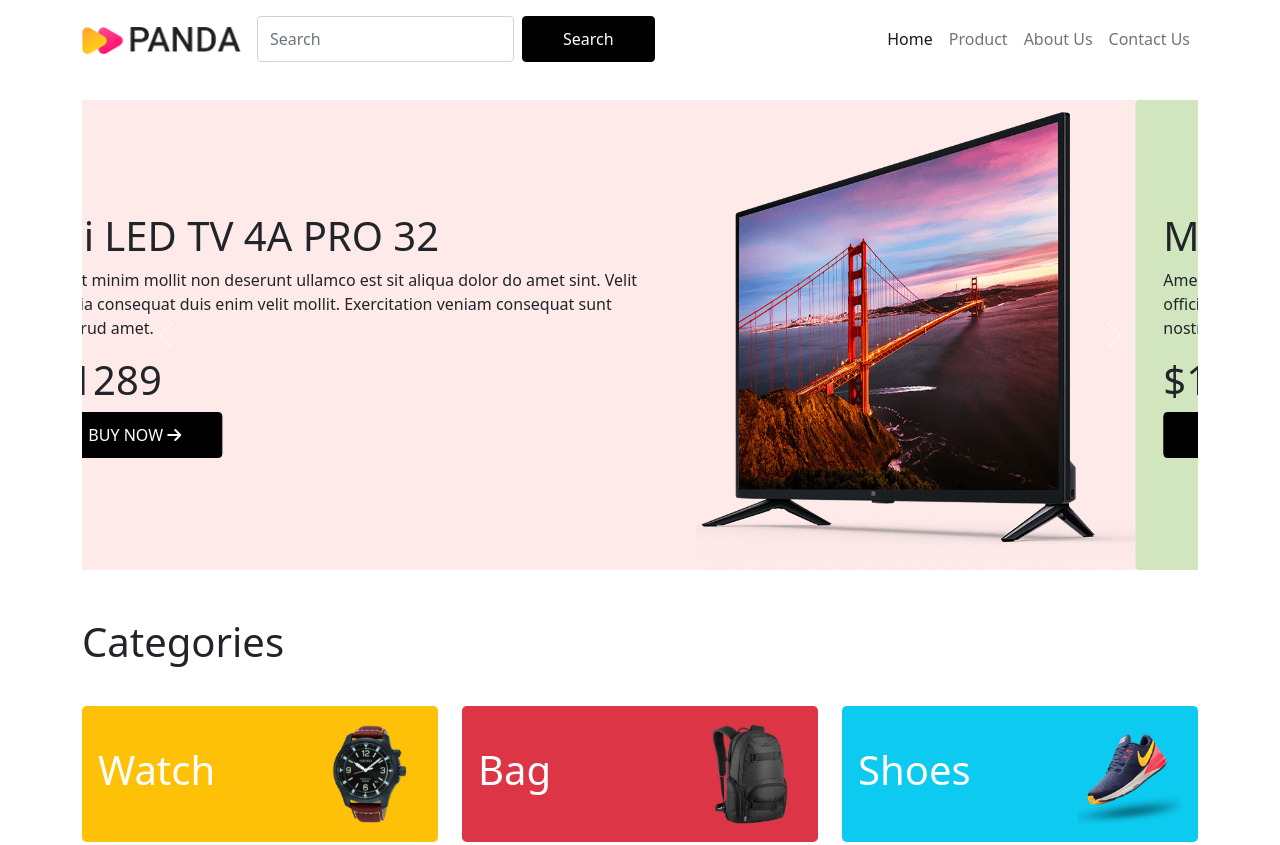
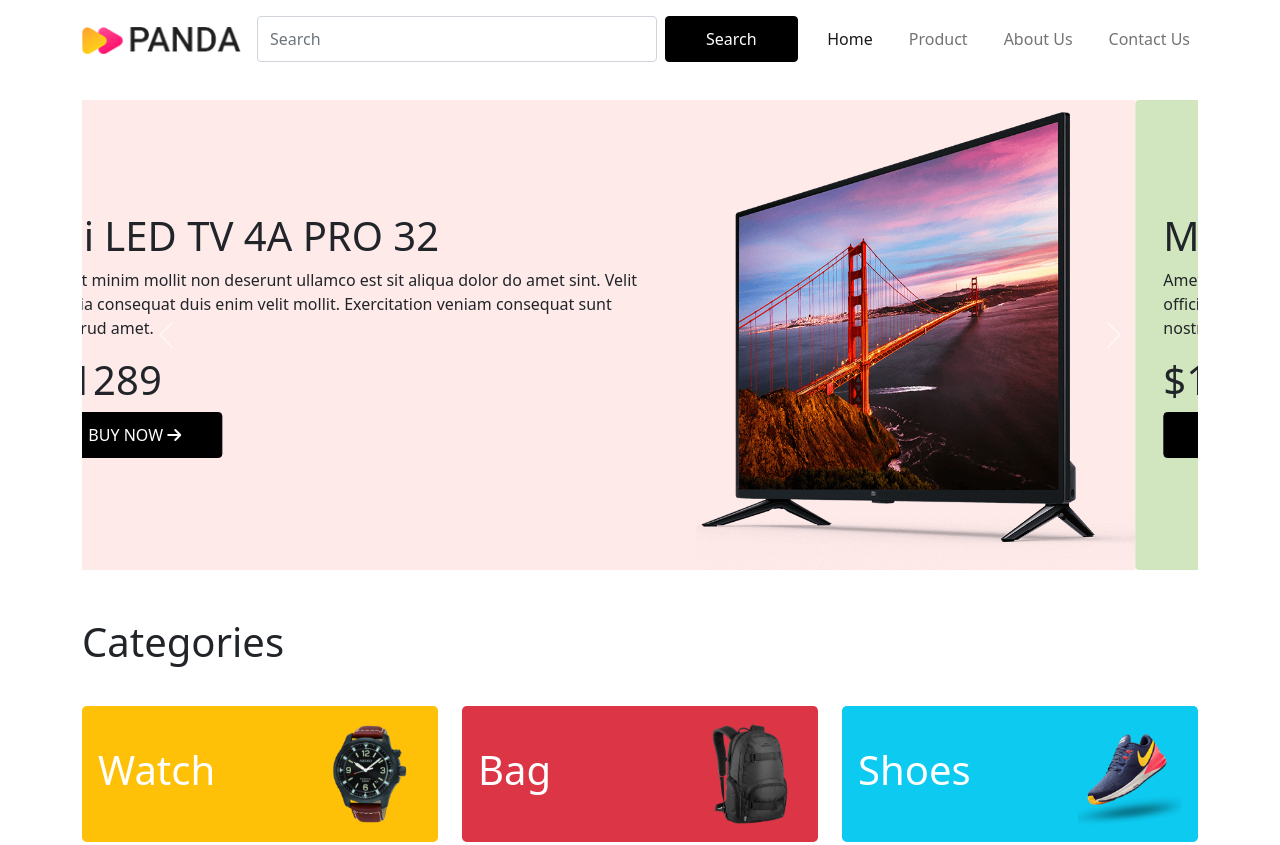
Before and after one commit to mdmasummollaalhaz/Panda-Commerce, a plain HTML site: page index.html in a window 1280 px wide. Shown: the top 845 px of the page. Drawn offline with nearby package versions, Linux system fonts and the light colour scheme.

Commit message:
Search bar

```diff
--- a/assets/css/layout.css
+++ b/assets/css/layout.css
@@ -33,7 +33,12 @@
     -webkit-backdrop-filter: blur(1rem);
     backdrop-filter: blur(1rem);
 }
-
+.nav-item {
+    padding-left: 20px;
+}
+.seacthWidth{
+    width: 400px;
+}
 /* ---------------------
 ** Subcription CSS
 ---------------------- */
@@ -84,3 +89,20 @@ footer{
     color: #1e1d3b;
     background-color: #fff;
 }
+
+
+@media (min-width: 481px) and (max-width: 767px) {
+
+    .seacthWidth{
+        width: 100%;
+    }
+
+  }
+
+  @media (min-width: 320px) and (max-width: 480px) {
+
+    .seacthWidth{
+        width: 100%;
+    }
+
+  }
--- a/index.html
+++ b/index.html
@@ -30,7 +30,7 @@
                   </button>
                   <div class="collapse navbar-collapse" id="navbarSupportedContent">
                     <form class="d-flex">
-                        <input class="form-control me-2" type="search" placeholder="Search" aria-label="Search">
+                        <input class="form-control me-2 seacthWidth" type="search" placeholder="Search" aria-label="Search">
                         <button class="btn btn-outline-success" type="submit">Search</button>
                       </form>
                     <ul class="navbar-nav ms-auto mb-2 mb-lg-0">
```
